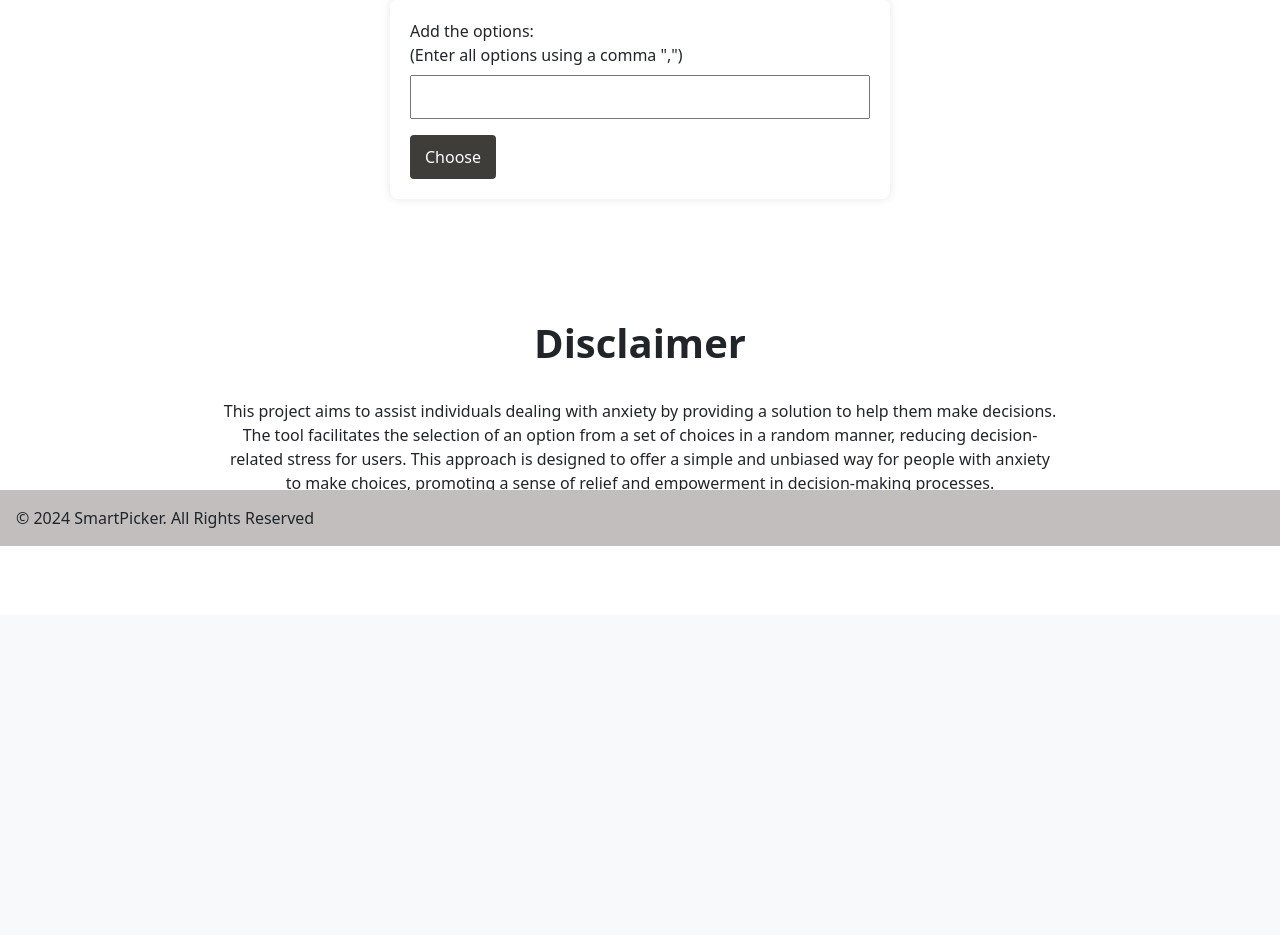
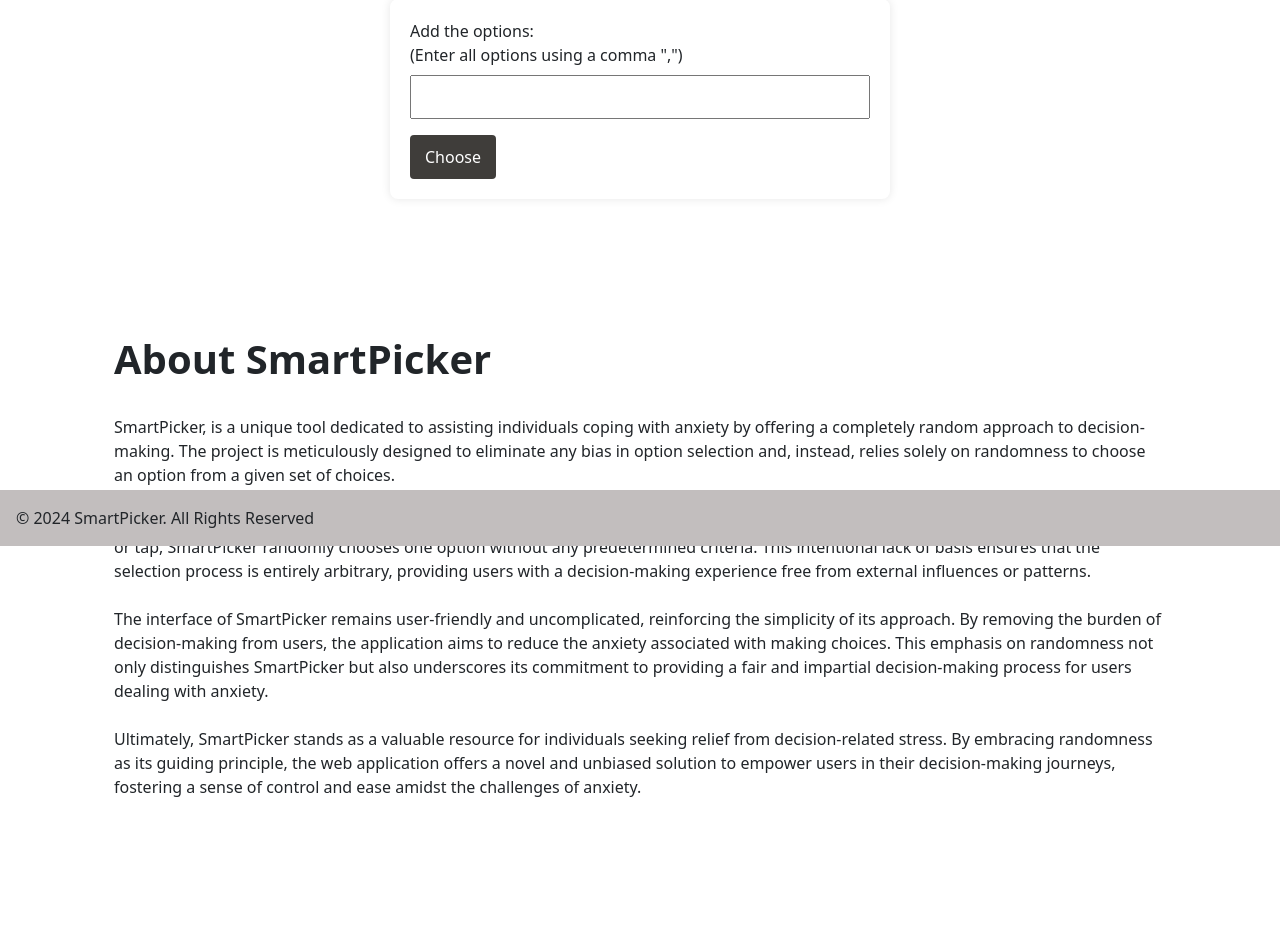
Before and after one commit to Priyesh-Manu/SmartPicker, a Django app: page / in a window 1280 px wide. Shown: the part 254-1189 px from the top of the page. Before the commit the page ends 800 px from the top, so only its background shows below. Run offline with Django 5.2, Linux system fonts and the light colour scheme.

Commit message:
Changed disclaimer to about smartpicker and add the discription about the project

```diff
--- a/templates/index.html
+++ b/templates/index.html
@@ -42,14 +42,20 @@
             <h2>SmartPicker selected {{ch|upper}}</h2>
             <!-- Retry button linking to the 'home' URL -->
             <a href={% url 'home' %}><button>Retry</button></a>
-        </div>
-    {% endif %}
-  </div><br><br><br><br>
+        </div><br>
+    {% endif %}<br><br><br><br>
+  </div>
 
   <!-- Start of the disclaimer -->
-  <div class="col-md-8 mx-auto text-center p-2">
-    <h1 class="font-weight-bold"><strong>Disclaimer</strong></h1><br>
-    <p class="fs-6">This project aims to assist individuals dealing with anxiety by providing a solution to help them make decisions. The tool facilitates the selection of an option from a set of choices in a random manner, reducing decision-related stress for users. This approach is designed to offer a simple and unbiased way for people with anxiety to make choices, promoting a sense of relief and empowerment in decision-making processes.</p>
+  <div class="p-4 mx-auto" style="max-width: 1100px;">
+    <h1 class="font-weight-bold"><strong>About SmartPicker</strong></h1><br>
+    <p class="fs-6">SmartPicker, is a unique tool dedicated to assisting individuals coping with anxiety by offering a completely random approach to decision-making. The project is meticulously designed to eliminate any bias in option selection and, instead, relies solely on randomness to choose an option from a given set of choices.<br><br>
+
+      The application's core functionality is based on a true random selection method. Users input their options into the system, and with a click or tap, SmartPicker randomly chooses one option without any predetermined criteria. This intentional lack of basis ensures that the selection process is entirely arbitrary, providing users with a decision-making experience free from external influences or patterns.<br><br>
+
+      The interface of SmartPicker remains user-friendly and uncomplicated, reinforcing the simplicity of its approach. By removing the burden of decision-making from users, the application aims to reduce the anxiety associated with making choices. This emphasis on randomness not only distinguishes SmartPicker but also underscores its commitment to providing a fair and impartial decision-making process for users dealing with anxiety.<br><br>
+
+      Ultimately, SmartPicker stands as a valuable resource for individuals seeking relief from decision-related stress. By embracing randomness as its guiding principle, the web application offers a novel and unbiased solution to empower users in their decision-making journeys, fostering a sense of control and ease amidst the challenges of anxiety.</p>
   </div>
 
   <br><br><br><br>
```
Also changed, not shown: templates/contact.html (+11 -5 lines), templates/multi_selection.html (+13 -7 lines).
